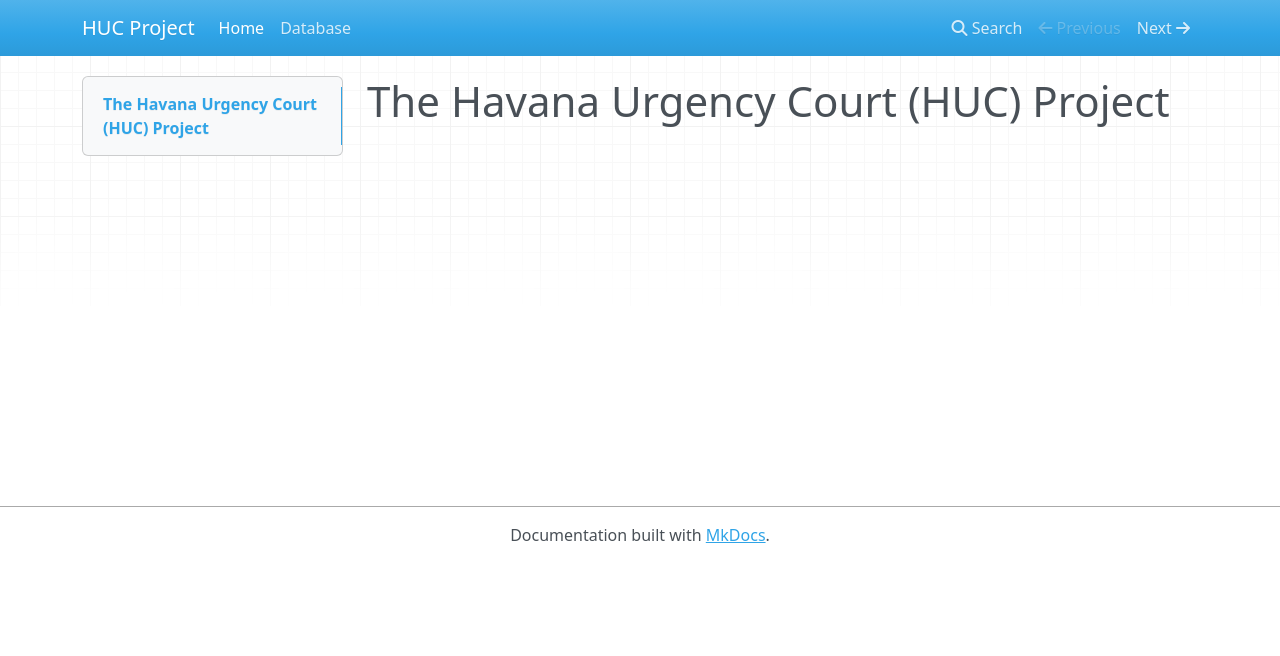
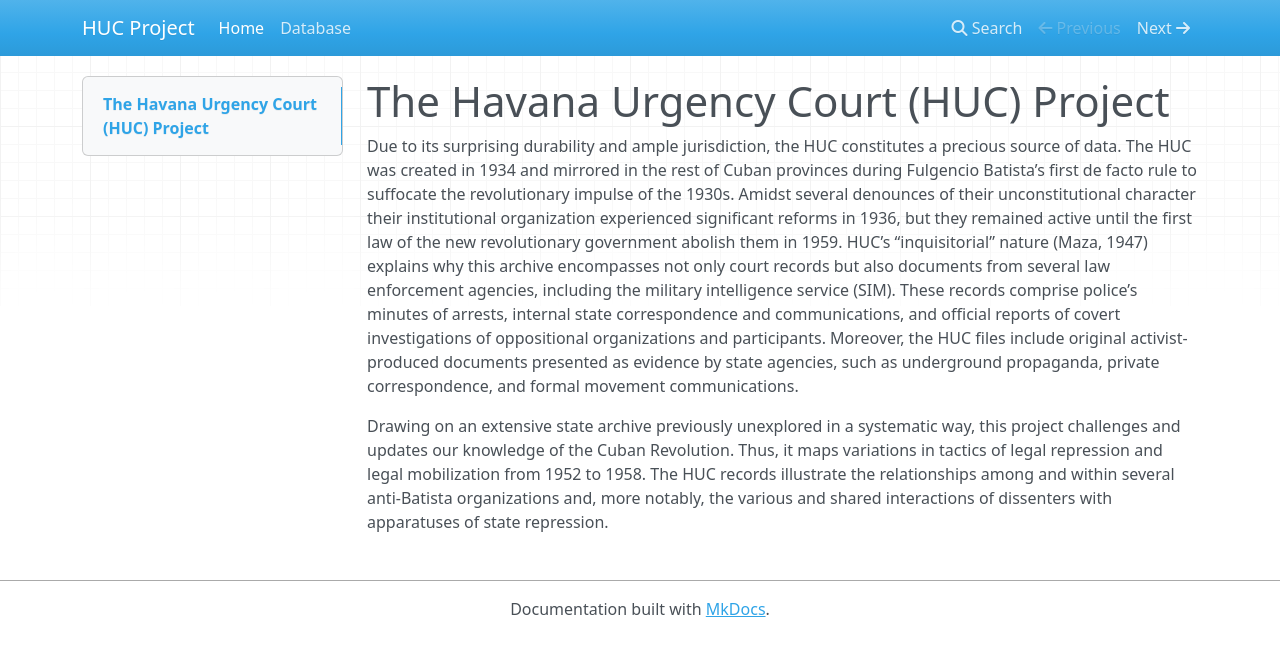
Before and after one commit to amaperezmartin/huc_archive, an MkDocs documentation site: the page built from docs/index.md, in a window 1280 px wide. Shown: the top 656 px of the page. Built offline with MkDocs 1.6.1, drawn with Linux system fonts in a browser that asks for light colours; nearby versions of some CDN libraries.

Commit message:
Update index.md

```diff
--- a/docs/index.md
+++ b/docs/index.md
@@ -1 +1,5 @@
 # The Havana Urgency Court (HUC) Project
+
+Due to its surprising durability and ample jurisdiction, the HUC constitutes a precious source of data. The HUC was created in 1934 and mirrored in the rest of Cuban provinces during Fulgencio Batista’s first de facto rule to suffocate the revolutionary impulse of the 1930s. Amidst several denounces of their unconstitutional character their institutional organization experienced significant reforms in 1936, but they remained active until the first law of the new revolutionary government abolish them in 1959. HUC’s “inquisitorial” nature (Maza, 1947) explains why this archive encompasses not only court records but also documents from several law enforcement agencies, including the military intelligence service (SIM). These records comprise police’s minutes of arrests, internal state correspondence and communications, and official reports of covert investigations of oppositional organizations and participants. Moreover, the HUC files include original activist-produced documents presented as evidence by state agencies, such as underground propaganda, private correspondence, and formal movement communications.
+
+Drawing on an extensive state archive previously unexplored in a systematic way, this project challenges and updates our knowledge of the Cuban Revolution. Thus, it maps variations in tactics of legal repression and legal mobilization from 1952 to 1958. The HUC records illustrate the relationships among and within several anti-Batista organizations and, more notably, the various and shared interactions of dissenters with apparatuses of state repression.
```
